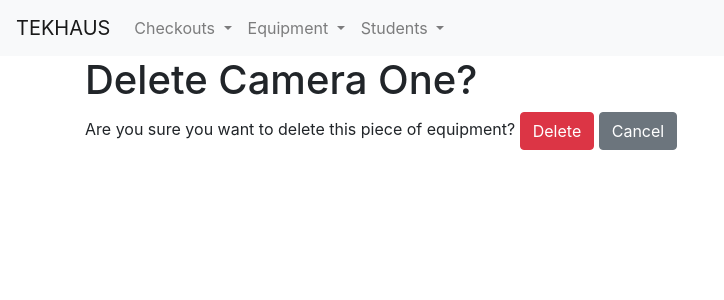
After one commit to jelm05/tekhaus, a Django app: page /equipment/1/delete/ in a window 1280 px wide. The commit adds this page. Shown: the top 300 px of the page, without its empty margins (0-724 px from the left). Run offline with Django 3.2, Linux system fonts and the light colour scheme; a user stored in the database is signed in; data comes from the database, SQL or seed files in the repository; some libraries are stand-ins or nearby versions.

```diff
--- a/checkouts/templates/checkouts/base.html
+++ b/checkouts/templates/checkouts/base.html
@@ -13,7 +13,7 @@
   <body>
 
     <nav class="navbar navbar-expand-lg navbar-light bg-light">
-      <a class="navbar-brand" href="/">TEKHAUS</a>
+      <a class="navbar-brand" href="/dashboard/">TEKHAUS</a>
 
       <button class="navbar-toggler" type="button" data-toggle="collapse" data-target="#navbarNavDropdown" aria-controls="navbarNavDropdown" aria-expanded="false" aria-label="Toggle navigation">
         <span class="navbar-toggler-icon"></span>
@@ -27,19 +27,31 @@
                     Checkouts
                 </a>
                 <div class="dropdown-menu" aria-labelledby="navbarDropdownMenuLink">
-                    <a class="dropdown-item" href="/checkouts/new/">New</a>
-                    <a class="dropdown-item" href="/checkouts/return/">Return</a>
+                    <a class="dropdown-item" href="/checkout/new/">New</a>
+                    <a class="dropdown-item" href="/checkout/return/">Return</a>
                     <a class="dropdown-item" href="/checkouts/">Current</a>
                     <a class="dropdown-item" href="/checkouts/past/">Past</a>
                 </div>
             </li>
 
-            <li class="nav-item">
-                <a class="nav-link" href="/checkouts/equipment/">Equipment</a>
+            <li class="nav-item dropdown">
+                <a class="nav-link dropdown-toggle" href="#" id="navbarDropdownMenuLink" role="button" data-toggle="dropdown" aria-haspopup="true" aria-expanded="false">
+                    Equipment
+                </a>
+                <div class="dropdown-menu" aria-labelledby="navbarDropdownMenuLink">
+                    <a class="dropdown-item" href="/equipment/">All</a>
+                    <a class="dropdown-item" href="/add/equipment/">Add Equipment</a>
+                </div>
             </li>
 
-            <li class="nav-item">
-                <a class="nav-link" href="/checkouts/students/">Students</a>
+            <li class="nav-item dropdown">
+                <a class="nav-link dropdown-toggle" href="#" id="navbarDropdownMenuLink" role="button" data-toggle="dropdown" aria-haspopup="true" aria-expanded="false">
+                    Students
+                </a>
+                <div class="dropdown-menu" aria-labelledby="navbarDropdownMenuLink">
+                    <a class="dropdown-item" href="/students/">All</a>
+                    <a class="dropdown-item" href="/add/student/">Add Student</a>
+                </div>
             </li>
 
         </ul>
@@ -47,8 +59,10 @@
     </nav>
 
     <main class="container">
+
         {% block content %}
         {% endblock %}
+
     </main>
 
     <script src="https://code.jquery.com/jquery-3.3.1.slim.min.js" integrity="sha384-q8i/X+965DzO0rT7abK41JStQIAqVgRVzpbzo5smXKp4YfRvH+8abtTE1Pi6jizo" crossorigin="anonymous"></script>
--- /dev/null
+++ b/checkouts/templates/checkouts/equipment-delete.html
@@ -0,0 +1,33 @@
+{% extends 'checkouts/base.html' %}
+
+{% block content %}
+
+    {% if equipment %}
+
+        <h1>Delete {{ equipment.name }}?</h1>
+
+        <form method="POST" action="">
+            {% csrf_token %}
+            Are you sure you want to delete this piece of equipment?
+{#            <input type="submit" value="Yes"/>#}
+            <button type="submit" value="Yes" class="btn btn-danger">Delete</button>
+
+            <a href="{% url 'equipment_detail' equipment.pk %}">
+                <button type="button" class="btn btn-secondary">Cancel</button>
+            </a>
+
+        </form>
+
+    {% else %}
+        <p>This piece of equipment doesn't exist.</p>
+    {% endif %}
+
+{#    <a href="{% url 'edit_equipment' equipment.pk %}">#}
+{#        <button type="button" class="btn btn-primary">Edit</button>#}
+{#    </a>#}
+{##}
+{#    <a href="{% url 'delete_equipment' equipment.pk %}">#}
+{#        <button type="button" class="btn btn-danger">Delete</button>#}
+{#    </a>#}
+
+{% endblock %}
--- a/checkouts/templates/checkouts/student-detail.html
+++ b/checkouts/templates/checkouts/student-detail.html
@@ -22,4 +22,8 @@
         <p>There is no associated equipment.</p>
     {% endif %}
 
+    <a href="{% url 'edit_student' student.school_id %}">
+        <button type="button" class="btn btn-primary">Edit</button>
+    </a>
+
 {% endblock %}
--- a/checkouts/urls.py
+++ b/checkouts/urls.py
@@ -4,17 +4,31 @@ from django.urls import path
 from . import views
 
 urlpatterns = [
-    path('', views.index, name='index'),
-    path('new/', views.new, name='new'),
-    path('return/', views.equipment_return, name='equipment_return'),
-    path('<int:pk>/complete/', views.complete, name='complete'),
-    path('past/', views.past_checkouts, name='past_checkouts'),
+
+    # All these are prepended with /checkouts/because of settings.py urlpatterns
+    # Need to add a baseline url
+
+    path('', views.dashboard, name='home'),
+    path('dashboard/', views.dashboard, name='dashboard'),
+
+    path('checkouts/', views.all_checkouts, name='all_checkouts'),
+    path('checkout/new/', views.new_checkout, name='new'),
+    path('checkout/return/', views.equipment_return, name='equipment_return'),
+    path('checkout/<int:pk>/complete/', views.complete, name='complete'),
+    path('checkouts/past/', views.past_checkouts, name='past_checkouts'),
 
     path('students/', views.all_students, name='all_students'),
     path('student/<int:school_id>/', views.student_detail, name='student_detail'),
+    path('student/<int:school_id>/edit/', views.edit_student, name='edit_student'),
 
     path('equipment/', views.all_equipment, name='all_equipment'),
     path('equipment/<int:pk>/', views.equipment_detail, name='equipment_detail'),
+    path('equipment/<int:pk>/edit/', views.edit_equipment, name='edit_equipment'),
+    path('equipment/<int:pk>/delete/', views.delete_equipment, name='delete_equipment'),
+
+    path('add/equipment/', views.add_new_equipment, name='add_new_equipment'),
+    path('add/student/', views.add_new_student, name='add_new_student'),
+
 
     url(r'^select2/', include('django_select2.urls')),
 ]
--- a/checkouts/views.py
+++ b/checkouts/views.py
@@ -1,15 +1,24 @@
 from django.http import HttpResponse
 from django.shortcuts import render, redirect, get_object_or_404, loader
 
-from .forms import NewCheckoutForm, EquipmentReturnForm
+from .forms import NewCheckoutForm, EquipmentReturnForm, AddNewEquipmentForm, AddNewStudentForm
 from .models import Student, Equipment, Checkout
 
 from datetime import datetime
 
+from django.contrib.auth.decorators import login_required
+from django.contrib import messages
+
+@login_required()
+def dashboard(request):
+    # template = loader.get_template('checkouts/dashboard.html')
+    return render(request, 'checkouts/dashboard.html')
+
+
 # CHECKOUT VIEWS
-def index(request):
-    all_checkouts = Checkout.objects.order_by('-due_date')
-    # equipment = Checkout.equipment_to_lend
+@login_required()
+def all_checkouts(request):
+    all_checkouts = Checkout.objects.filter(completed=False).order_by('-due_date')
     today = datetime.today()
     template = loader.get_template('checkouts/all-checkouts.html')
     context = {
@@ -19,66 +28,83 @@ def index(request):
     return HttpResponse(template.render(context, request))
 
 
-def new(request):
+@login_required()
+def new_checkout(request):
     if request.method == 'POST':
         form = NewCheckoutForm(request.POST)
         if form.is_valid():
-            # WORKING:
             new_checkout = form.save()
-            selected_equipment = form.cleaned_data.get('equipment_to_lend')
 
-            def add_equipment(selected_equipment):
-                checkout_student = form.cleaned_data['student']
-                selected_equipment.update(current_user=checkout_student)
-                selected_equipment.update(availability=False)
+            # THESE RETURN ALL SEPARATE QUERY SETS
+            checkout_student = form.cleaned_data.get('student')
+            cameras = form.cleaned_data.get('cameras')
+            lights = form.cleaned_data.get('lights')
+            computers = form.cleaned_data.get('computers')
+            projectors = form.cleaned_data.get('projectors')
+            audio = form.cleaned_data.get('audio')
+            misc = form.cleaned_data.get('misc')
 
-                for equipment in selected_equipment:
-                    new_checkout.equipment_to_lend.add(equipment)
-                    checkout_student.current_equipment.add(equipment)
+            # selected_equipment: <class 'django.db.models.query.QuerySet'>
+            # checkout_student: <class 'checkouts.models.Student'>
+            # new_checkout: <class 'checkouts.models.Checkout'>
 
-            add_equipment(selected_equipment)
+            # MERGING ALL THE QUERY SETS
+            selected_equipment = cameras | lights | computers | projectors | audio | misc
+
+            for equipment in selected_equipment:
+                checkout_student.current_equipment.add(equipment)
+                equipment.current_user = checkout_student
+                equipment.availability = False
+                equipment.save()
+
+                # print(equipment)
+                # print(type(equipment))
+
+            # Not associating current user with equipment
+            # selected_equipment.update(current_user=checkout_student)
+
+            # THIS HAS TO BE BELOW THE FOR LOOP
+            # selected_equipment.update(availability=False)
+
             new_checkout.save()
             return redirect('complete', pk=new_checkout.pk)
     else:
         form = NewCheckoutForm()
 
-    return render(request, 'checkouts/new.html', {'form': form})
+    return render(request, 'checkouts/new-checkout.html', {'form': form})
 
 
+@login_required()
 def complete(request, pk):
     checkout = get_object_or_404(Checkout, pk=pk)
-    equipment = checkout.equipment_to_lend.all()
+    equipment = checkout.student.current_equipment.all()
     return render(request, 'checkouts/complete.html', context={'checkout': checkout, 'equipment': equipment})
 
 
-# EQUIPMENT RETURN VIEWS
-# def show_equipment_return(request):
-#     all_checkouts = Checkout.objects.order_by('-due_date')
-#     if request.method == 'POST':
-#         form = EquipmentReturnForm(data=request.POST)
-#         if form.is_valid():
-#             form.save()
-#         else:
-#             form = EquipmentReturnForm()
-#         context = RequestContext(request)
-#         return render_to_response('checkouts/equipment-return.html', {
-#             'form': form,
-#             'all_checkouts': all_checkouts,
-#         }, RequestContext(request))
-
-
 # WORKING BUT NEEDS ERRORS
+@login_required()
 def equipment_return(request):
-    all_checkouts = Checkout.objects.order_by('-due_date')
+    all_checkouts = Checkout.objects.filter(completed=False).order_by('-due_date')
 
     if request.method == 'POST':
         form = EquipmentReturnForm()
         if form.is_valid:
-            # all_checkouts = Checkout.objects.order_by('-due_date')
             checkout_id = int(request.POST.get('checkout_id'))
             checkout = Checkout.objects.get(id=checkout_id)
+            checkout_student = checkout.student
+
+            equipment_to_return = checkout.student.current_equipment.all()
+
+            for equipment in equipment_to_return:
+                equipment.current_user = None
+                equipment.availability = True
+                equipment.save()
+
+            checkout_student.current_equipment.clear()
+
             checkout.completed = True
-            checkout.delete()
+            checkout.save()
+
             return render(request, 'checkouts/equipment-return.html', context={
                 'form': form,
                 'all_checkouts': all_checkouts,
@@ -101,16 +127,51 @@ def past_checkouts(request):
 
 
 # STUDENT VIEWS
+@login_required()
 def all_students(request):
     all_students = Student.objects.order_by('last_name')
     template = loader.get_template('checkouts/all-students.html')
     context = {'all_students': all_students}
     return HttpResponse(template.render(context, request))
 
+
+@login_required()
 def student_detail(request, school_id):
     student = get_object_or_404(Student, school_id=school_id)
     current_equipment = student.current_equipment.all()
     return render(request, 'checkouts/student-detail.html', context={'student': student, 'current_equipment': current_equipment})
+
+
+@login_required()
+def add_new_student(request):
+    if request.method == 'POST':
+        form = AddNewStudentForm(request.POST)
+        if form.is_valid():
+            form.save()
+            school_id = form.cleaned_data.get('school_id')
+            return redirect('student_detail', school_id=school_id)
+    else:
+        form = AddNewStudentForm()
+
+    return render(request, 'checkouts/add-new-student.html', {'form': form})
+
+
+@login_required()
+def edit_student(request, school_id):
+    instance = get_object_or_404(Student, school_id=school_id)
+
+    if request.method == 'POST':
+        # Using same form to edit as we did to add new equipment
+        # Need request.POST to update the db
+        form = AddNewStudentForm(request.POST, instance=instance)
+        if form.is_valid():
+            form.save()
+            return redirect('student_detail', school_id=instance.school_id)
+    else:
+        # Dont need request.POST because we want the form to be autopopulated
+        form = AddNewStudentForm(instance=instance)
+
+    return render(request, 'checkouts/edit-student.html', {'form': form})
 
 
 # EQUIPMENT VIEWS
@@ -120,6 +181,51 @@ def all_equipment(request):
     context = {'all_equipment': all_equipment}
     return HttpResponse(template.render(context, request))
 
+
 def equipment_detail(request, pk):
     equipment = get_object_or_404(Equipment, pk=pk)
     return render(request, 'checkouts/equipment-detail.html', context={'equipment': equipment})
+
+
+@login_required()
+def add_new_equipment(request):
+    if request.method == 'POST':
+        form = AddNewEquipmentForm(request.POST)
+        if form.is_valid():
+            add_new_equipment = form.save()
+            return redirect('equipment_detail', pk=add_new_equipment.pk)
+    else:
+        form = AddNewEquipmentForm()
+
+    return render(request, 'checkouts/add-new-equipment.html', {'form': form})
+
+
+@login_required()
+def edit_equipment(request, pk):
+    instance = get_object_or_404(Equipment, pk=pk)
+    # instance = Equipment.objects.get(id=pk)
+
+    if request.method == 'POST':
+        # Using same form to edit as we did to add new equipment
+        # Need request.POST to update the db
+        form = AddNewEquipmentForm(request.POST, instance=instance)
+        if form.is_valid():
+            form.save()
+            return redirect('equipment_detail', pk=instance.pk)
+    else:
+        # Dont need request.POST because we want the form to be autopopulated
+        form = AddNewEquipmentForm(instance=instance)
+
+    return render(request, 'checkouts/edit-equipment.html', {'form': form})
+
+
+@login_required()
+def delete_equipment(request, pk):
+    equipment = get_object_or_404(Equipment, pk=pk)
+
+    if request.method == 'POST':
+        equipment.delete()
+        messages.success(request, "Equipment successfully deleted.")
+        return redirect('all_equipment')
+
+    return render(request, 'checkouts/equipment-delete.html', context={'equipment': equipment})
--- a/tekhaus/settings.py
+++ b/tekhaus/settings.py
@@ -145,3 +145,8 @@ USE_TZ = True
 # https://docs.djangoproject.com/en/2.2/howto/static-files/
 
 STATIC_URL = '/static/'
+
+LOGIN_REDIRECT_URL = 'dashboard'
+
+# NEED TO MAKE LOGOUT PAGE
+LOGOUT_REDIRECT_URL = 'dashboard'
--- a/tekhaus/urls.py
+++ b/tekhaus/urls.py
@@ -17,6 +17,7 @@ from django.contrib import admin
 from django.urls import path, include
 
 urlpatterns = [
-    path('checkouts/', include('checkouts.urls')),
+    path('', include('checkouts.urls')),
     path('admin/', admin.site.urls),
+    path('accounts/', include('django.contrib.auth.urls')),
 ]
```
Also changed, not shown: checkouts/forms.py (+32 -4 lines), checkouts/models.py (+38 -65 lines), checkouts/templates/checkouts/add-new-equipment.html (added, +11 -0 lines), checkouts/templates/checkouts/add-new-student.html (added, +11 -0 lines), checkouts/templates/checkouts/dashboard.html (added, +30 -0 lines), checkouts/templates/checkouts/edit-equipment.html (added, +13 -0 lines), checkouts/templates/checkouts/edit-student.html (added, +13 -0 lines), checkouts/templates/checkouts/equipment-detail.html (+8 -0 lines), checkouts/templates/registration/login.html (added, +13 -0 lines), checkouts/migrations/0010_auto_20191112_1540.py (added), checkouts/migrations/0011_auto_20191112_1553.py (added), checkouts/templates/checkouts/new-checkout.html (renamed from checkouts/templates/checkouts/new.html), db.sqlite3.
